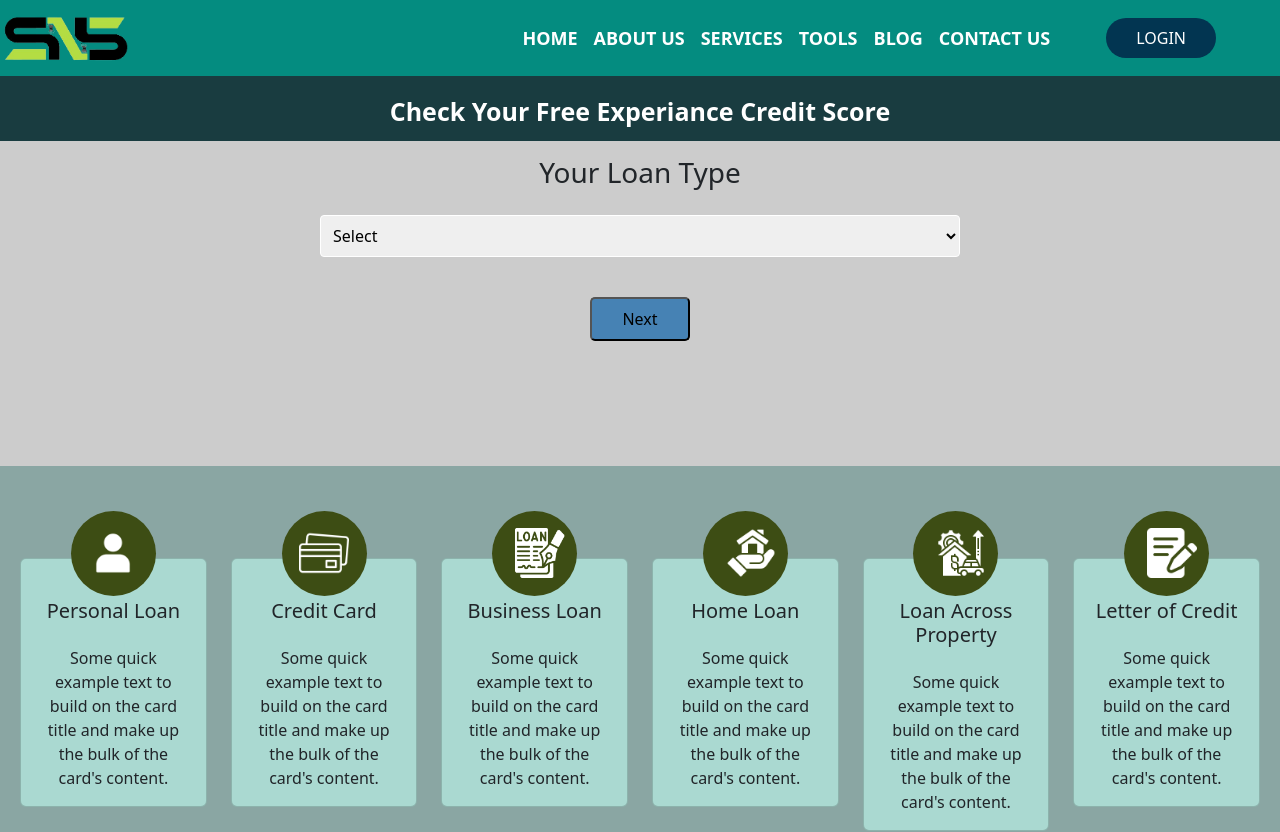
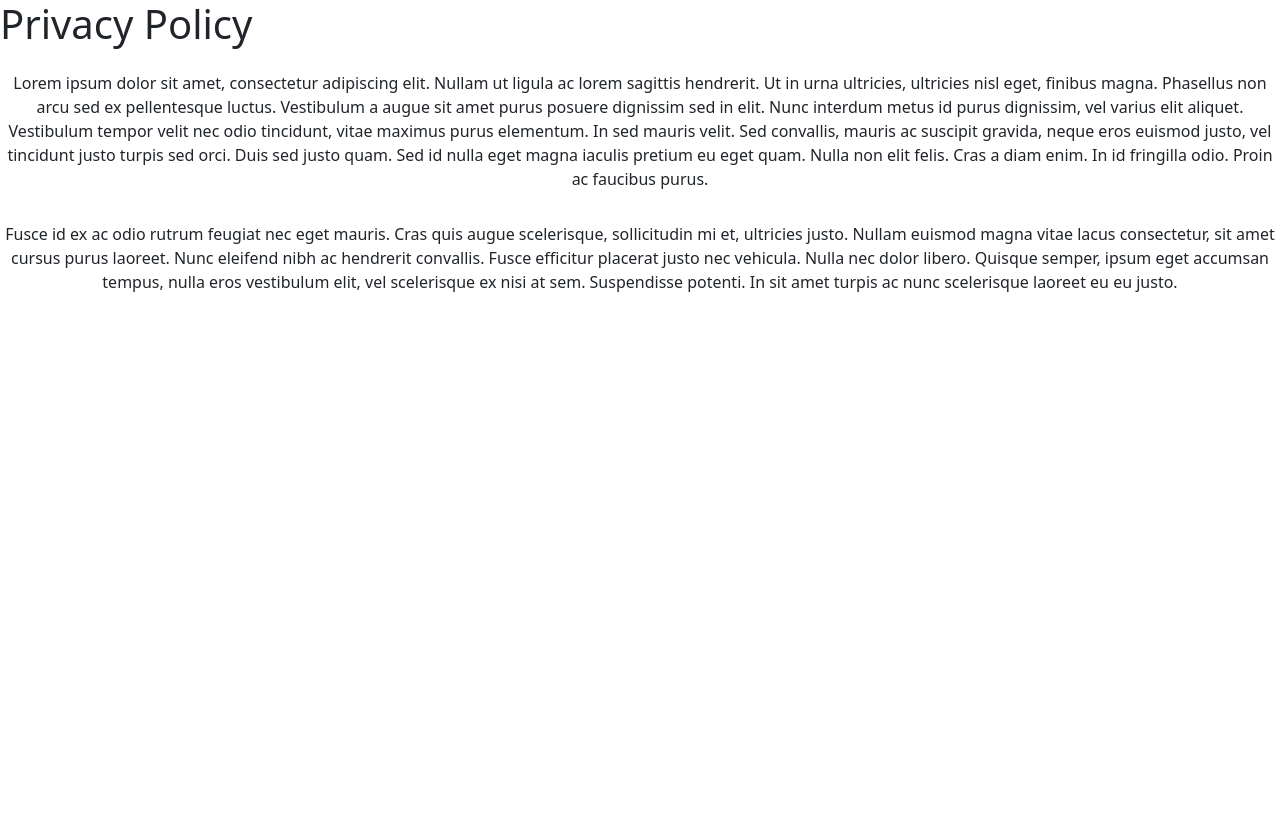
Before and after one commit to Osbeam/Shawnikswebsite, a React (Create React App) app: page /privacy-policy in a window 1280 px wide. Shown: the top 832 px of the page. After the commit the page ends 800 px from the top, so only its background shows below. Built offline with nearby package versions, Linux system fonts and the light colour scheme.

Commit message:
sns update

```diff
--- a/package.json
+++ b/package.json
@@ -16,6 +16,7 @@
     "react-bootstrap": "^2.10.2",
     "react-dom": "^18.2.0",
     "react-elastic-carousel": "^0.11.5",
+    "react-router-dom": "^6.23.1",
     "react-scripts": "5.0.1",
     "react-slick": "^0.30.2",
     "react-toastify": "^10.0.5",
@@ -23,7 +24,7 @@
     "web-vitals": "^2.1.4"
   },
   "scripts": {
-    "start": "react-scripts start --port 3001",
+    "start": "react-scripts start",
     "build": "react-scripts build",
     "test": "react-scripts test",
     "eject": "react-scripts eject"
--- a/src/App.js
+++ b/src/App.js
@@ -1,13 +1,18 @@
 import './App.css';
-import './pages/Home.css'
-import './pages/Tabs.css'
+import './pages/Home.css';
+import './pages/Tabs.css';
+import { BrowserRouter as Router, Routes, Route } from 'react-router-dom';
 import Home from './pages/Home';
+import PrivacyPolicy from './pages/PrivacyPolicy';
 
 function App() {
   return (
-   <>
-   <Home/>
-   </>
+    <Router>
+      <Routes>
+        <Route path="/" element={<Home />} />
+        <Route path="/privacy-policy" element={<PrivacyPolicy />} />
+      </Routes>
+    </Router>
   );
 }
 
--- a/src/pages/Home.js
+++ b/src/pages/Home.js
@@ -3,6 +3,7 @@ import axios from 'axios';
 import { toast,ToastContainer  } from 'react-toastify';
 import 'react-toastify/dist/ReactToastify.css';
 import "bootstrap/dist/css/bootstrap.css";
+import { NavLink } from "react-router-dom";
 import {
   faFacebook,
   faTwitter,
@@ -939,7 +940,7 @@ export default function Home() {
             <li>BLOGS</li>
             <li>CONTACT US</li>
             <li>TERMS & CONDITIONS</li>
-            <li>PRIVACY POLICY</li>
+            <li> <NavLink style={{textDecoration:'none', color:'white'}}  to="/privacy-policy">PRIVACY POLICY</NavLink ></li>
           </ul>
         </div>
       </div>
--- /dev/null
+++ b/src/pages/PrivacyPolicy.js
@@ -0,0 +1,34 @@
+// PrivacyPolicy.js
+
+import React from 'react';
+
+export default function PrivacyPolicy() {
+  return (
+    <div className="privacy-policy">
+      <h1>Privacy Policy</h1>
+      <p>
+        Lorem ipsum dolor sit amet, consectetur adipiscing elit. Nullam ut
+        ligula ac lorem sagittis hendrerit. Ut in urna ultricies, ultricies
+        nisl eget, finibus magna. Phasellus non arcu sed ex pellentesque
+        luctus. Vestibulum a augue sit amet purus posuere dignissim sed in
+        elit. Nunc interdum metus id purus dignissim, vel varius elit aliquet.
+        Vestibulum tempor velit nec odio tincidunt, vitae maximus purus
+        elementum. In sed mauris velit. Sed convallis, mauris ac suscipit
+        gravida, neque eros euismod justo, vel tincidunt justo turpis sed orci.
+        Duis sed justo quam. Sed id nulla eget magna iaculis pretium eu eget
+        quam. Nulla non elit felis. Cras a diam enim. In id fringilla odio.
+        Proin ac faucibus purus.
+      </p>
+      <p>
+        Fusce id ex ac odio rutrum feugiat nec eget mauris. Cras quis augue
+        scelerisque, sollicitudin mi et, ultricies justo. Nullam euismod magna
+        vitae lacus consectetur, sit amet cursus purus laoreet. Nunc eleifend
+        nibh ac hendrerit convallis. Fusce efficitur placerat justo nec
+        vehicula. Nulla nec dolor libero. Quisque semper, ipsum eget accumsan
+        tempus, nulla eros vestibulum elit, vel scelerisque ex nisi at sem.
+        Suspendisse potenti. In sit amet turpis ac nunc scelerisque laoreet eu
+        eu justo.
+      </p>
+    </div>
+  );
+}
```
Also changed, not shown: 8 other files (tests, documents, lock files or other folders).
